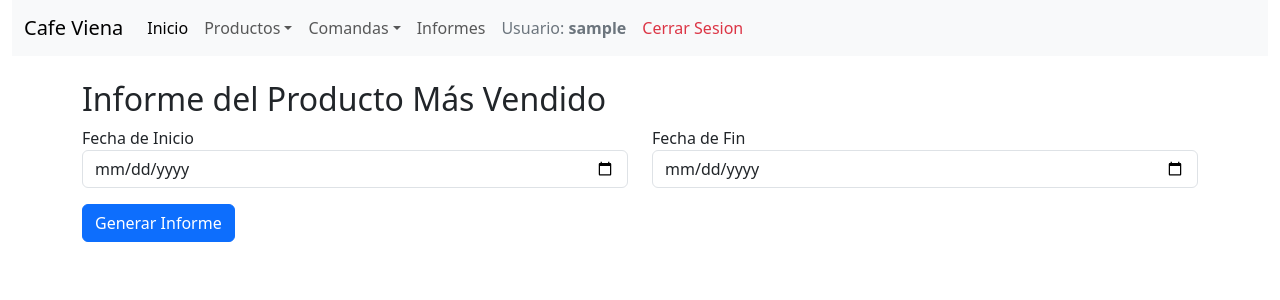
After one commit to maticodder28/projecto-taller, a Django app: page /informe-producto/ in a window 1280 px wide. The commit adds this page. Shown: the top 300 px of the page. Run offline with Django 4.2, Linux system fonts and the light colour scheme; the visitor is signed in with stand-in values (Sample User, id 1); some libraries are stand-ins or nearby versions.

Commit message:
Avances pre Entrega

```diff
--- a/ProjectoViena/VienaApp/VienaApp/settings.py
+++ b/ProjectoViena/VienaApp/VienaApp/settings.py
@@ -28,7 +28,7 @@ SECRET_KEY = 'django-insecure-g(k3dn+uz6amnm04okzw1@z%7h)jouzmou$cy5(g!&mh)o)o91
 # SECURITY WARNING: don't run with debug turned on in production!
 DEBUG = True
 
-ALLOWED_HOSTS = ['tunombredeusuario.pythonanywhere.com']
+ALLOWED_HOSTS = []
 
 
 # Application definition
@@ -48,7 +48,7 @@ INSTALLED_APPS = [
 
 CRISPY_ALLOWED_TEMPLATE_PACKS = "bootstrap5"
 CRISPY_TEMPLATE_PACK="bootstrap5"
-LOGIN_REDIRECT_URL = 'base'
+LOGIN_REDIRECT_URL = 'inicio'
 LOGOUT_REDIRECT_URL = '/accounts/login/'
 
 MIDDLEWARE = [
--- a/ProjectoViena/VienaApp/VienaApp/urls.py
+++ b/ProjectoViena/VienaApp/VienaApp/urls.py
@@ -25,6 +25,7 @@ from django.conf.urls.static import static
 urlpatterns = [
     path('admin/', admin.site.urls),
     path('', vistas.base, name='base'),
+    path('inicio/', vistas.inicio, name='inicio'),
     path('modificar/', vistas.modificar, name='modificar'),
     path('agregarproducto/', vistas.ingresoproducto, name='ingresoproducto'),
     path('listaproductos/', vistas.listaproductos, name='listaproductos'),
--- a/ProjectoViena/VienaApp/templates/base.html
+++ b/ProjectoViena/VienaApp/templates/base.html
@@ -24,7 +24,7 @@
                         <div class="collapse navbar-collapse" id="navbarNav">
                             <ul class="navbar-nav">
                                 <li class="nav-item">
-                                    <a class="nav-link active" aria-current="page" href="#">Inicio</a>
+                                    <a class="nav-link active" aria-current="page" href="{% url 'inicio' %}">Inicio</a>
                                 </li>
                                 <li class="nav-item-dropdown">
                                     <a class="nav-link dropdown-toggle" href="#" role="button" data-bs-toggle="dropdown"
--- /dev/null
+++ b/ProjectoViena/VienaApp/templates/informe_producto.html
@@ -0,0 +1,22 @@
+{% extends 'base.html' %}
+{% block contenido %}
+
+<div class="container mt-4">
+    <h2>Informe del Producto Más Vendido</h2>
+    <form action="{% url 'informe_producto' %}" method="post">
+        {% csrf_token %}
+        <div class="row">
+            <div class="col-md-6">
+                <label for="fecha_inicio">Fecha de Inicio</label>
+                <input type="date" id="fecha_inicio" name="fecha_inicio" class="form-control">
+            </div>
+            <div class="col-md-6">
+                <label for="fecha_fin">Fecha de Fin</label>
+                <input type="date" id="fecha_fin" name="fecha_fin" class="form-control">
+            </div>
+        </div>
+        <button type="submit" class="btn btn-primary mt-3">Generar Informe</button>
+    </form>
+</div>
+
+{% endblock %}
--- a/ProjectoViena/VienaApp/templates/listaproductos.html
+++ b/ProjectoViena/VienaApp/templates/listaproductos.html
@@ -5,10 +5,10 @@
     <div class="col">
         <div class="row">
             <div class="col-9">
-                <div class="h2">Listado de Productos General</div>
+                <div class="h2 text-center mt-3">Listado de Productos General</div>
                 <!-- Formulario de búsqueda -->
                 <form method="GET" class="mb-4">
-                    <div class="input-group">
+                    <div class="input-group mt-3">
                         <input type="text" name="q" class="form-control" placeholder="Buscar productos..."
                             value="{{ query }}">
                         <div class="input-group-append">
@@ -18,7 +18,7 @@
                 </form>
 
             </div>
-            <div class="col-3">
+            <div class="col-3 mt-3">
                 <a class="btn btn-success" href="{% url 'ingresoproducto' %}">Agregar Producto</a>
             </div>
         </div>
--- a/ProjectoViena/VienaApp/templates/vista_cocina.html
+++ b/ProjectoViena/VienaApp/templates/vista_cocina.html
@@ -2,7 +2,7 @@
 {% block contenido %}
 
 <div class="container mt-4">
-    <h2>Comandas de Cocina</h2>
+    <h2 class="text-center mt-3 mb-3">Comandas de Cocina</h2>
     <div class="row">
         {% for comanda in comandas %}
             <div class="col-md-4 mb-4">
--- a/ProjectoViena/VienaApp/tiendaApp/views.py
+++ b/ProjectoViena/VienaApp/tiendaApp/views.py
@@ -22,16 +22,26 @@ from tiendaApp.serializers import ComandaSerializer
 from rest_framework.decorators import api_view
 from rest_framework_jwt.settings import api_settings
 from django.contrib.auth import authenticate
+from django.contrib.auth.decorators import user_passes_test, login_required
 
 # Create your views here.
 def base(request):
     return render(request, 'base.html')
 
+def es_encargado(user):
+    return user.is_superuser or (hasattr(user, 'userprofile') and user.userprofile.cargo == 'Encargado')
+
+def inicio(request):
+    return render(request, 'inicio.html')
+
+@login_required
+@user_passes_test(es_encargado)
 def modificar(request):
     categorias = Categoria.objects.all()  # Obtiene todas las categorías
     return render(request, 'modificar.html', {'categorias': categorias})
 
-
+@login_required
+@user_passes_test(es_encargado)
 def ingresoproducto(request):
     if request.method == 'POST':
         form = ProductoForm(request.POST, request.FILES)
@@ -49,7 +59,7 @@ def listaproductos(request):
 
     if query:
         # Filtra los productos que contienen la consulta en el nombre o la descripción
-        productos = productos.filter(Q(nombre__icontains=query) | Q(descripcion__icontains=query))
+        productos = productos.filter(Q(nombre__icontains=query))
 
     return render(request, 'listaproductos.html', {'productos': productos, 'query': query})
 
@@ -62,6 +72,8 @@ def detalles_categoria(request, categoria_id):
     productos = Productos.objects.filter(categoria_id=categoria_id)
     return render(request, 'detalles_categoria.html', {'productos': productos})
 
+@login_required
+@user_passes_test(es_encargado)
 def producto_detalle(request, producto_id):
     producto = get_object_or_404(Productos, id=producto_id)
 
@@ -69,13 +81,15 @@ def producto_detalle(request, producto_id):
         form = ProductoForm(request.POST, instance=producto)
         if form.is_valid():
             form.save()
-            # Redirigir a donde sea necesario después de actualizar
             return redirect('listaproductos')
     else:
         form = ProductoForm(instance=producto)
 
     return render(request, 'producto_detalle.html', {'form': form, 'producto': producto})
 
+
+@login_required
+@user_passes_test(es_encargado)
 def editar_producto(request, producto_id):
     producto = get_object_or_404(Productos, id=producto_id)
     if request.method == 'POST':
@@ -87,6 +101,8 @@ def editar_producto(request, producto_id):
         form = ProductoForm(instance=producto)
     return render(request, 'editar_producto.html', {'form': form})
 
+@login_required
+@user_passes_test(es_encargado)
 def eliminar_producto(request, producto_id):
     # Obtiene el objeto del producto o muestra un error 404 si no existe
     producto = get_object_or_404(Productos, id=producto_id)
@@ -100,6 +116,8 @@ def eliminar_producto(request, producto_id):
     # Renderiza una página de confirmación de eliminación (puedes crearla si lo deseas)
     return render(request, 'confirmar_eliminacion.html', {'producto': producto})
 
+@login_required
+@user_passes_test(es_encargado)
 def register_request(request):
     if request.method == "POST":
         form = NewUserForm(request.POST)
@@ -112,6 +130,7 @@ def register_request(request):
     form = NewUserForm()
     return render(request=request, template_name="registration/registro.html", context={"register_form":form})
 
+@login_required
 def crear_comanda(request):
     comestibles = Productos.objects.filter(categoria=1)  # ID para Comestibles
     bebestibles = Productos.objects.filter(categoria=2)  # ID para Bebestibles
@@ -127,6 +146,8 @@ def vista_cocina(request):
     comandas = Comanda.objects.prefetch_related('detallecomanda_set').all().order_by('fecha_creacion')
     return render(request, 'vista_cocina.html', {'comandas': comandas})
 
+@login_required
+@user_passes_test(es_encargado)
 def generar_informe_ventas(request):
     if request.method == 'POST':
         fecha_inicio = request.POST.get('fecha_inicio')
@@ -167,6 +188,8 @@ def generar_informe_ventas(request):
     # Si no es un POST, renderizar el formulario
     return render(request, 'generar_informe.html')
 
+@login_required
+@user_passes_test(es_encargado)
 def informe_producto(request):
     if request.method == 'POST':
         fecha_inicio = request.POST.get('fecha_inicio')
@@ -228,6 +251,8 @@ def informe_producto(request):
     # Si no es un POST, renderizar el formulario
     return render(request, 'informe_producto.html')
 
+@login_required
+@user_passes_test(es_encargado)
 def seleccionar_informes(request):
     return render(request, 'seleccionar_informes.html')
 
@@ -269,18 +294,3 @@ def confirmar_comanda_api(request, comanda_id):
     comanda.confirmada = True  # Asumiendo que tienes un campo así
     comanda.save()
     return Response({'success': True})
-
-@api_view(['POST'])
-def login(request):
-    username = request.data.get("username")
-    password = request.data.get("password")
-    user = authenticate(username=username, password=password)
-    if user is not None:
-        jwt_payload_handler = api_settings.JWT_PAYLOAD_HANDLER
-        jwt_encode_handler = api_settings.JWT_ENCODE_HANDLER
-
-        payload = jwt_payload_handler(user)
-        token = jwt_encode_handler(payload)
-        return Response({'token': token})
-    else:
-        return Response(status=status.HTTP_401_UNAUTHORIZED)
```
Also changed, not shown: ProjectoViena/VienaApp/templates/inicio.html (+6 -19 lines), ProjectoViena/VienaApp/tiendaApp/forms.py (+25 -0 lines), ProjectoViena/VienaApp/media/productos/coca_0lKmjjR.png (added), ProjectoViena/VienaApp/media/productos/papas_L0LPCc6.png (added), ProjectoViena/VienaApp/media/productos/vaso-cerveza-fria-fondo-1_KO49mwq.jpg (added), ProjectoViena/VienaApp/static/img/WhatsApp Image 2023-11-26 at 21.17.16.jpeg (added).
